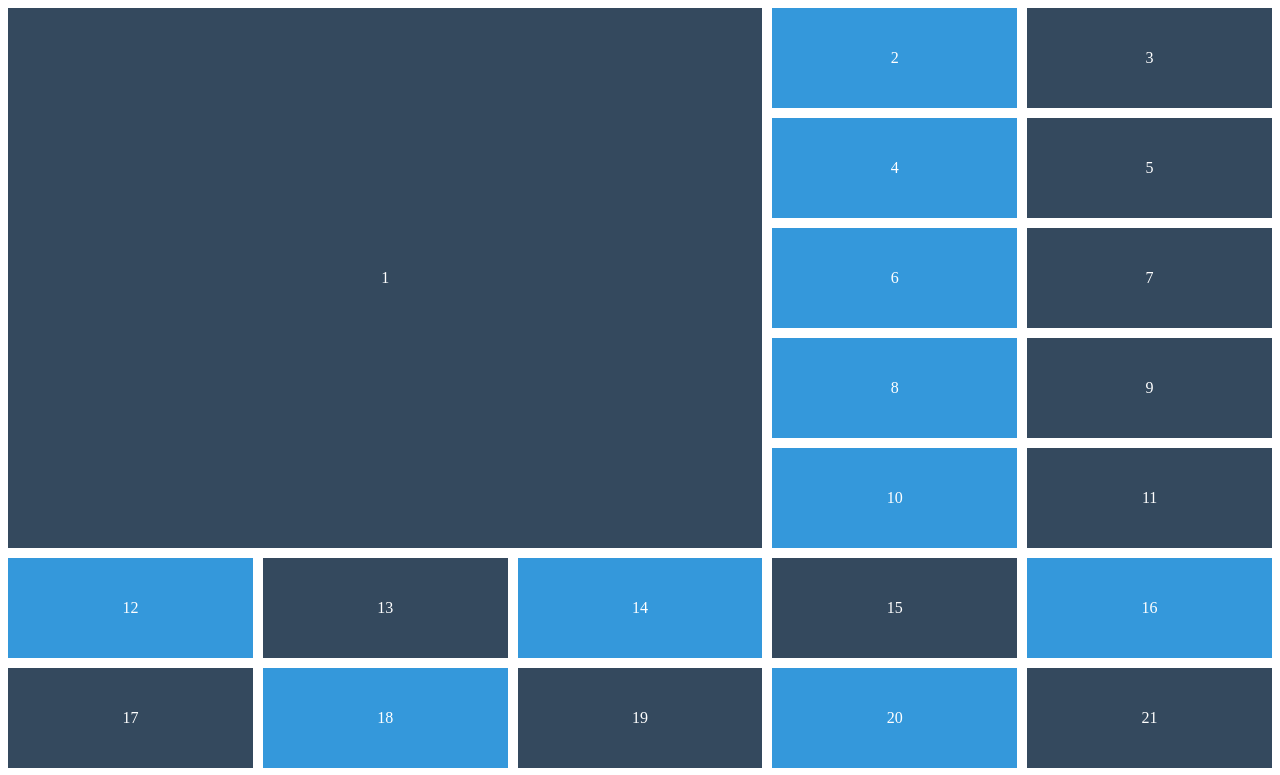
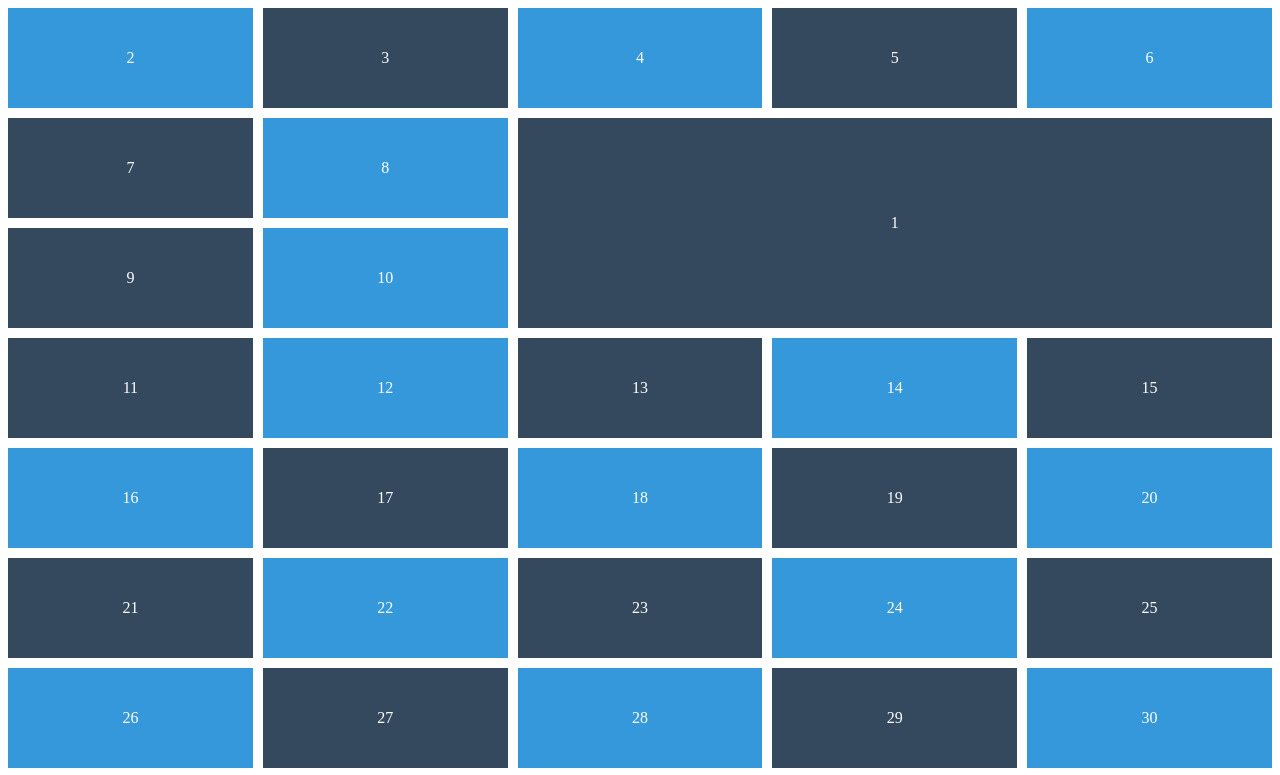
Before and after one commit to gnsgmlckdgk/CSS_MasterClass, a plain HTML site: page grid.html in a window 1280 px wide. Shown: the top 775 px of the page. Drawn offline with Linux system fonts and the light colour scheme.

Commit message:
CSS Grid - Grid Area

```diff
--- a/grid.html
+++ b/grid.html
@@ -27,8 +27,8 @@
         background-color: #34495e;
       }
       .box:first-child {
-                grid-row: span 5;
-                grid-column: span 3;
+          /* grid-area: row-start / colum-start / row-end / colum-end */
+        grid-area: 2 / span 3 / 4 /-1;
       }
     </style>
   </head>
```
Also changed, not shown: README.md. Lines whose indentation alone changed are shown as unchanged.
